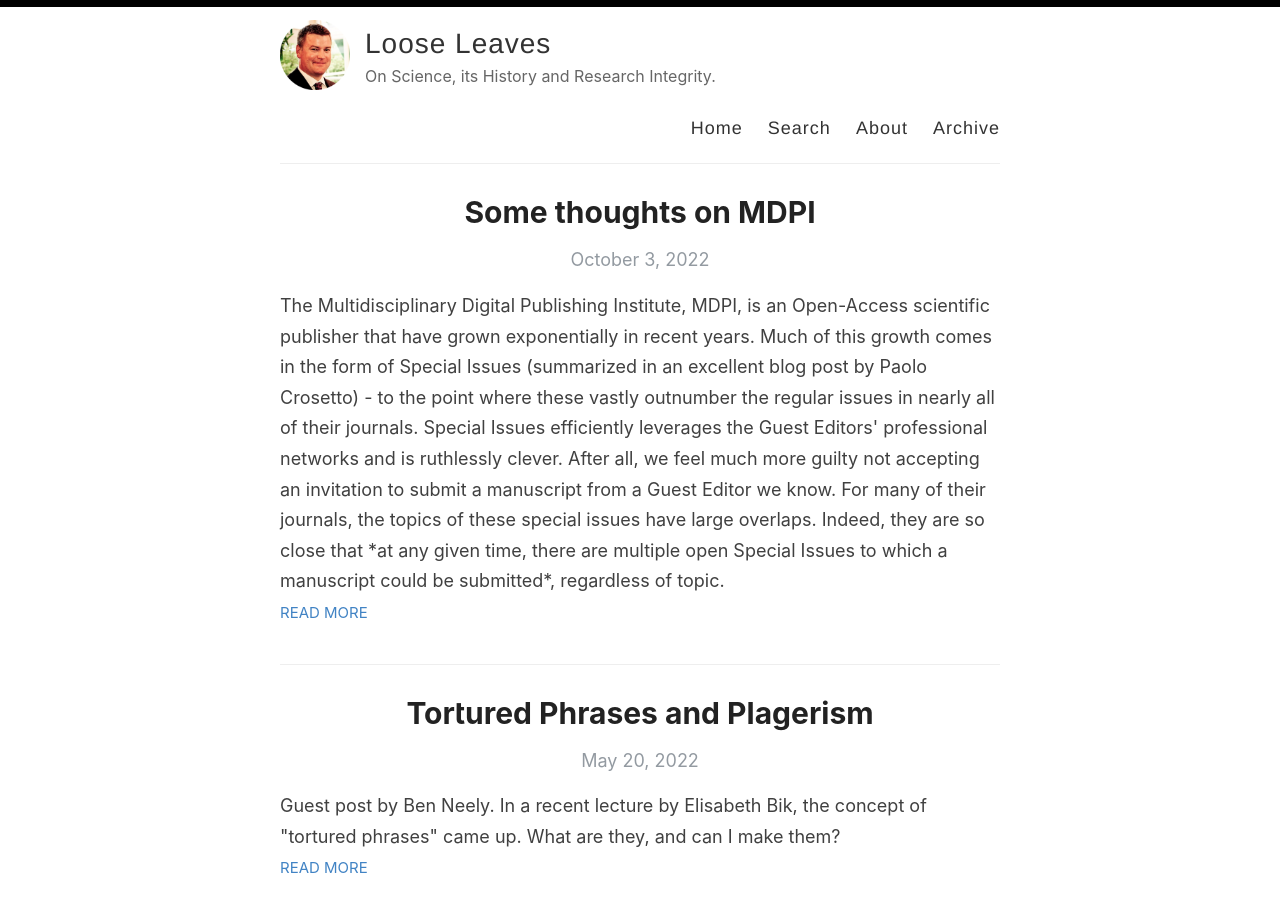
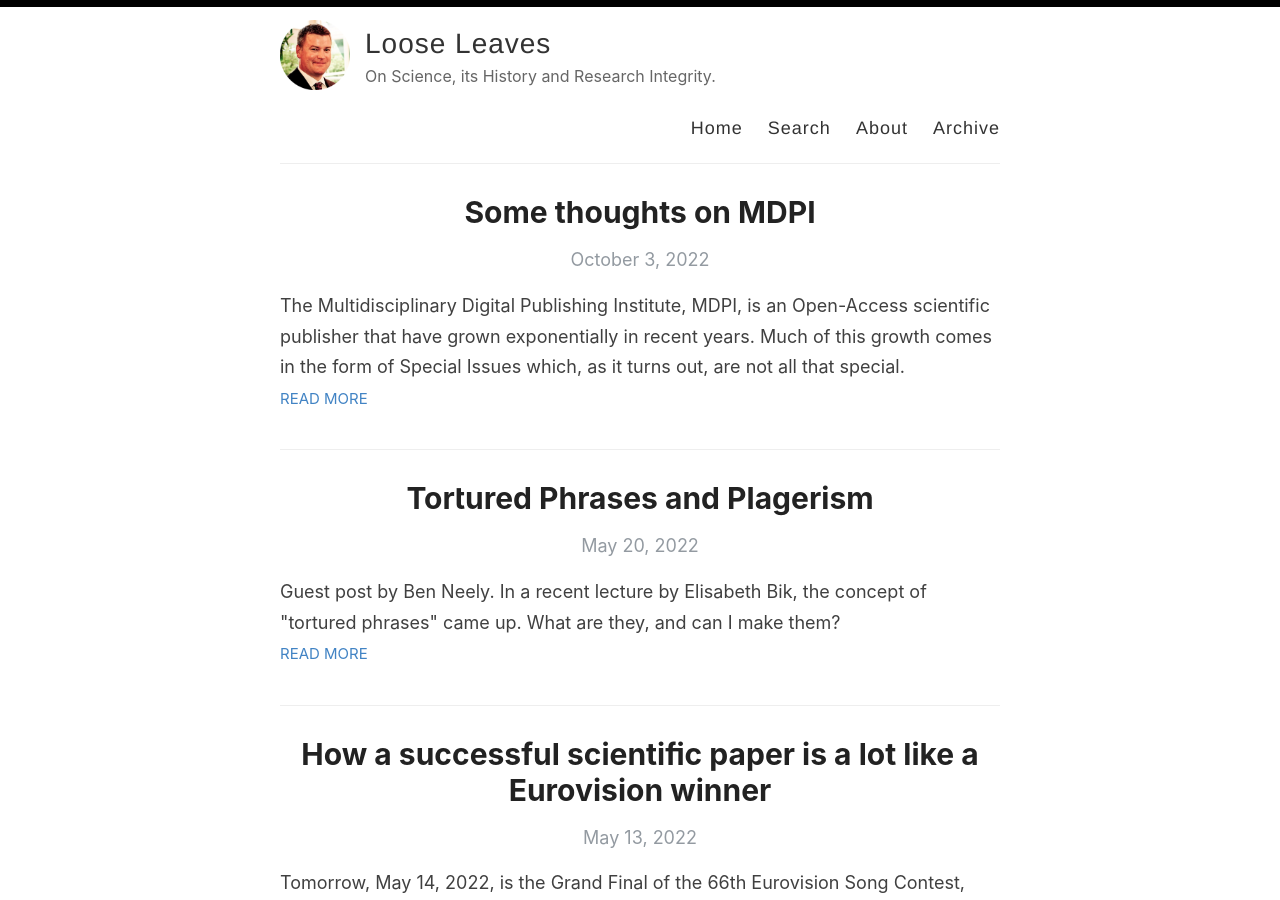
Before and after one commit to amitmerchant1990/reverie, a Jekyll site: the page built from index.html, in a window 1280 px wide and 900 px high. Built offline with Jekyll 4.4.1, drawn with Linux system fonts in a browser that asks for light colours; the list of posts is cut into pages by our own code.

Commit message:
Update 2022-10-03-Some_Thoughts_on_MDPI.md

```diff
--- a/_posts/2022-10-03-Some_Thoughts_on_MDPI.md
+++ b/_posts/2022-10-03-Some_Thoughts_on_MDPI.md
@@ -2,7 +2,7 @@
 layout: post
 title:  Some thoughts on MDPI
 categories: [Publishing, Open Access]
-excerpt: The Multidisciplinary Digital Publishing Institute, MDPI, is an Open-Access scientific publisher that have grown exponentially in recent years. Much of this growth comes in the form of Special Issues (summarized in an excellent blog post by Paolo Crosetto) - to the point where these vastly outnumber the regular issues in nearly all of their journals. Special Issues efficiently leverages the Guest Editors' professional networks and is ruthlessly clever. After all, we feel much more guilty not accepting an invitation to submit a manuscript from a Guest Editor we know. For many of their journals, the topics of these special issues have large overlaps. Indeed, they are so close that *at any given time, there are multiple open Special Issues to which a manuscript could be submitted*, regardless of topic.
+excerpt: The Multidisciplinary Digital Publishing Institute, MDPI, is an Open-Access scientific publisher that have grown exponentially in recent years. Much of this growth comes in the form of Special Issues which, as it turns out, are not all that special.
 ---
 
 The Multidisciplinary Digital Publishing Institute, [MDPI](https://www.mdpi.com/), is an Open-Access scientific publisher that have grown exponentially in recent years. Much of this growth comes in the form of Special Issues (summarized in an excellent [blog post](https://paolocrosetto.wordpress.com/author/milanphd/) by Paolo Crosetto) - to the point where these vastly outnumber the regular issues in nearly all of their journals. Special Issues efficiently leverages the Guest Editors' professional networks and is ruthlessly clever. After all, we feel much more guilty not accepting an invitation to submit a manuscript from a Guest Editor we know. For many of their journals, the topics of these special issues have large overlaps. Indeed, they are so close that *at any given time, there are multiple open Special Issues to which a manuscript could be submitted*, regardless of topic. For example, researchers in the field of public transportation working on a sustainability project currently have *at least* eleven open Special Issues to which a manuscript on this topic could be submitted:
```
